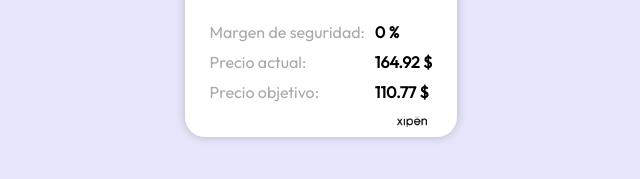
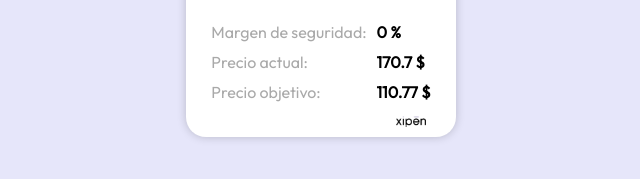
Before and after one commit to Xipen01/NVDA, a plain HTML site: page index.html in a window 1280 px wide. Shown: the part 521-700 px from the top of the page, 319-959 px from the left. Drawn offline with Linux system fonts and the light colour scheme.

Commit message:
Actualizar archivo HTML generado automáticamente

```diff
--- a/index.html
+++ b/index.html
@@ -55,7 +55,7 @@
                 </div>
                 <div class="columna">
                     <p class="mi-clase">0 %</p>
-                    <p class="mi-clase">164.92 $</p>
+                    <p class="mi-clase">170.7 $</p>
                     <p class="mi-clase">110.77 $</p>
                 </div>
             </div>
```
